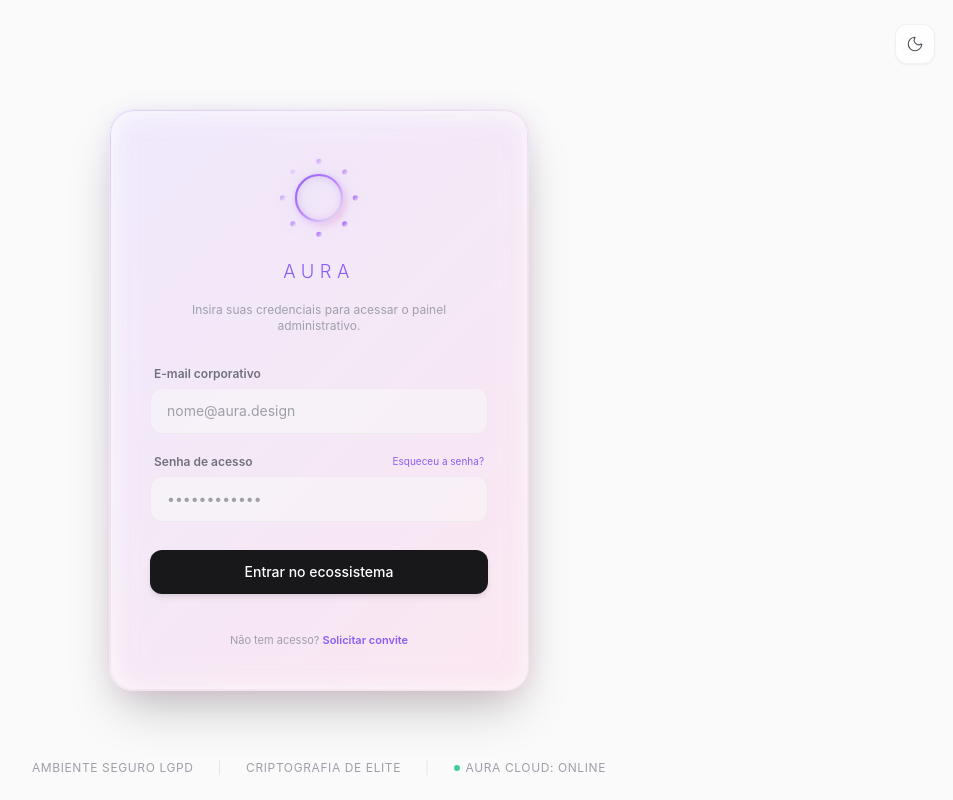
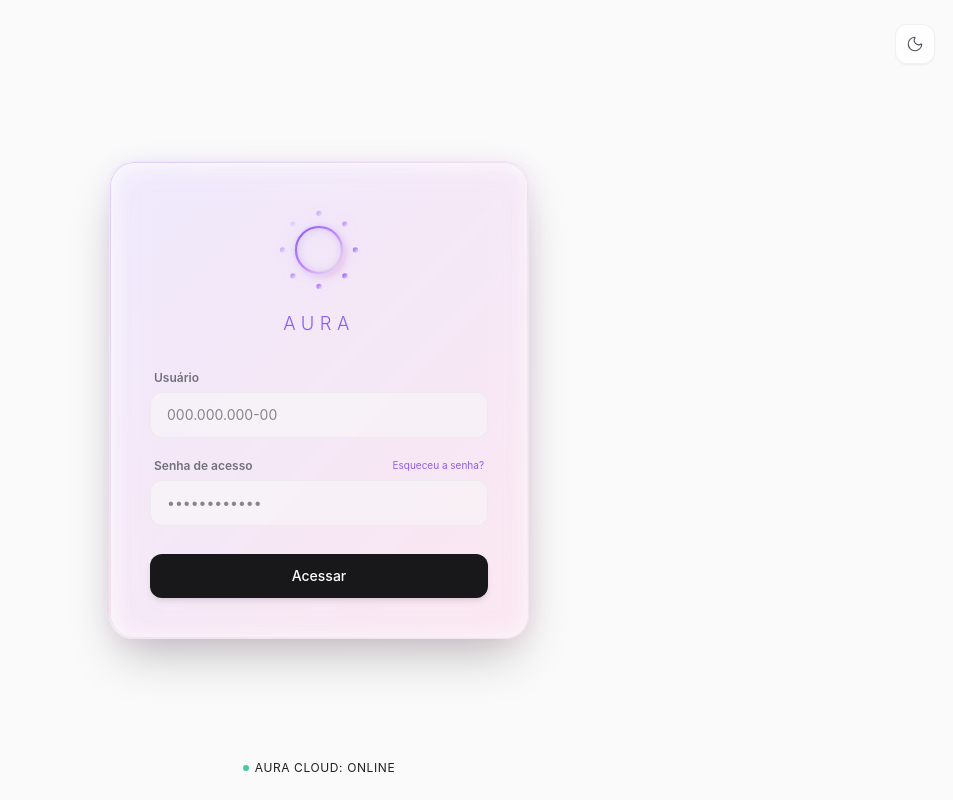
Before and after one commit to lumenpink/aura, a React (Vite) app in the folder apps/frontend/: page / in a window 1280 px wide. Shown: the whole page, without its empty margins (321-1274 px from the left). Built offline with nearby package versions, Linux system fonts and the light colour scheme.

Commit message:
refactor: replace email with username authentication and clean up login page UI components

```diff
--- a/apps/frontend/src/modules/auth/LoginPage.tsx
+++ b/apps/frontend/src/modules/auth/LoginPage.tsx
@@ -3,18 +3,18 @@ import Logo from '../../components/brand/Logo';
 import { Sun, Moon } from 'lucide-react';
 
 interface LoginPageProps {
-  onLogin: (email: string) => void;
+  onLogin: (username: string) => void;
   theme: 'light' | 'dark';
   toggleTheme: () => void;
 }
 
 export const LoginPage: React.FC<LoginPageProps> = ({ onLogin, theme, toggleTheme }) => {
-  const [email, setEmail] = useState('');
+  const [username, setUsername] = useState('');
   const [password, setPassword] = useState('');
 
   const handleSubmit = (e: React.FormEvent) => {
     e.preventDefault();
-    onLogin(email);
+    onLogin(username);
   };
 
   return (
@@ -30,11 +30,9 @@ export const LoginPage: React.FC<LoginPageProps> = ({ onLogin, theme, toggleThem
 
       {/* 1. Camada de Fundo (Ambient Light & Waves) */}
       <div className="absolute inset-0 -z-10 overflow-hidden">
-        {/* Ambient Lights simulating logo emission - stronger in dark mode */}
         <div className="absolute top-[-10%] left-[-10%] w-[50vw] h-[50vw] min-w-[500px] min-h-[500px] rounded-full bg-violet-500/[0.04] dark:bg-violet-500/[0.08] blur-[120px] transition-all duration-300" />
         <div className="absolute bottom-[-10%] right-[-10%] w-[50vw] h-[50vw] min-w-[500px] min-h-[500px] rounded-full bg-pink-500/[0.04] dark:bg-pink-500/[0.08] blur-[120px] transition-all duration-300" />
 
-        {/* SVG Waves - increased opacity in dark mode */}
         <svg className="absolute bottom-0 left-0 w-full h-[60vh] min-h-[400px]" viewBox="0 0 1440 600" fill="none" preserveAspectRatio="none" xmlns="http://www.w3.org/2000/svg">
           <defs>
             <linearGradient id="waveGrad1" x1="0%" y1="0%" x2="100%" y2="100%">
@@ -61,19 +59,18 @@ export const LoginPage: React.FC<LoginPageProps> = ({ onLogin, theme, toggleThem
       <div className="w-full max-w-[420px] backdrop-blur-xl bg-white/60 dark:bg-zinc-900/60 border border-zinc-200/50 dark:border-zinc-800/50 rounded-3xl p-10 shadow-2xl dark:shadow-black/40 aura-glow transition-all duration-300">
         <div className="flex flex-col items-center mb-8 text-center">
           <Logo orientation="vertical" size="large" />
-          <p className="text-xs text-zinc-400 dark:text-zinc-500 mt-4">Insira suas credenciais para acessar o painel administrativo.</p>
         </div>
 
         <form onSubmit={handleSubmit} className="flex flex-col gap-5">
           <div className="flex flex-col gap-1.5">
-            <label className="text-xs font-semibold text-zinc-500 dark:text-zinc-400 ml-1">E-mail corporativo</label>
+            <label className="text-xs font-semibold text-zinc-500 dark:text-zinc-400 ml-1">Usuário</label>
             <input
-              type="email"
+              type="text"
               required
-              value={email}
-              onChange={(e) => setEmail(e.target.value)}
-              placeholder="nome@aura.design"
-              className="w-full bg-zinc-50/50 dark:bg-zinc-950/50 border border-zinc-200/60 dark:border-zinc-800/60 rounded-xl px-4 py-3 text-sm focus:outline-hidden focus:ring-1 focus:ring-aura-violet focus:border-aura-violet transition-all duration-200 text-zinc-900 dark:text-zinc-100 placeholder-zinc-400 dark:placeholder-zinc-600"
+              value={username}
+              onChange={(e) => setUsername(e.target.value)}
+              placeholder="000.000.000-00"
+              className="w-full bg-zinc-50/50 dark:bg-zinc-950/50 border border-zinc-200/60 dark:border-zinc-800/60 rounded-xl px-4 py-3 text-sm focus:outline-hidden focus:ring-1 focus:ring-aura-violet focus:border-aura-violet transition-all duration-200 text-zinc-900 dark:text-zinc-100 placeholder-zinc-450 dark:placeholder-zinc-650"
             />
           </div>
 
@@ -88,7 +85,7 @@ export const LoginPage: React.FC<LoginPageProps> = ({ onLogin, theme, toggleThem
               value={password}
               onChange={(e) => setPassword(e.target.value)}
               placeholder="••••••••••••"
-              className="w-full bg-zinc-50/50 dark:bg-zinc-950/50 border border-zinc-200/60 dark:border-zinc-800/60 rounded-xl px-4 py-3 text-sm focus:outline-hidden focus:ring-1 focus:ring-aura-violet focus:border-aura-violet transition-all duration-200 text-zinc-900 dark:text-zinc-100 placeholder-zinc-400 dark:placeholder-zinc-600"
+              className="w-full bg-zinc-50/50 dark:bg-zinc-950/50 border border-zinc-200/60 dark:border-zinc-800/60 rounded-xl px-4 py-3 text-sm focus:outline-hidden focus:ring-1 focus:ring-aura-violet focus:border-aura-violet transition-all duration-200 text-zinc-900 dark:text-zinc-100 placeholder-zinc-450 dark:placeholder-zinc-650"
             />
           </div>
 
@@ -96,22 +93,13 @@ export const LoginPage: React.FC<LoginPageProps> = ({ onLogin, theme, toggleThem
             type="submit"
             className="w-full py-3 bg-zinc-900 dark:bg-zinc-100 text-white dark:text-zinc-950 rounded-xl font-medium text-sm hover:bg-zinc-800 dark:hover:bg-zinc-200 transition-all duration-200 cursor-pointer shadow-md shadow-zinc-900/10 active:scale-[0.98] mt-2"
           >
-            Entrar no ecossistema
+            Acessar
           </button>
         </form>
-
-        <div className="mt-8 text-center">
-          <span className="text-[11px] text-zinc-400 dark:text-zinc-500">Não tem acesso? </span>
-          <a href="#request" className="text-[11px] text-aura-violet dark:text-violet-400 font-semibold hover:underline">Solicitar convite</a>
-        </div>
       </div>
 
-      {/* 3. Rodapé de Segurança (Trust Footer) */}
-      <footer className="absolute bottom-6 left-6 right-6 flex flex-wrap gap-4 sm:gap-6 justify-center text-zinc-400 dark:text-zinc-500 text-[10px] sm:text-xs tracking-wider uppercase select-none text-center transition-all duration-300">
-        <span>Ambiente Seguro LGPD</span>
-        <span className="text-zinc-200 dark:text-zinc-800 hidden sm:inline">|</span>
-        <span>Criptografia de Elite</span>
-        <span className="text-zinc-200 dark:text-zinc-800 hidden sm:inline">|</span>
+      {/* 3. Rodapé de Segurança (Aura Cloud Status Only) */}
+      <footer className="absolute bottom-6 left-6 right-6 flex justify-center text-zinc-450 dark:text-zinc-500 text-[10px] sm:text-xs tracking-wider uppercase select-none text-center transition-all duration-300">
         <span className="flex items-center gap-1.5 justify-center">
           <span className="w-1.5 h-1.5 rounded-full bg-emerald-500 animate-pulse shrink-0" />
           Aura Cloud: Online
```
